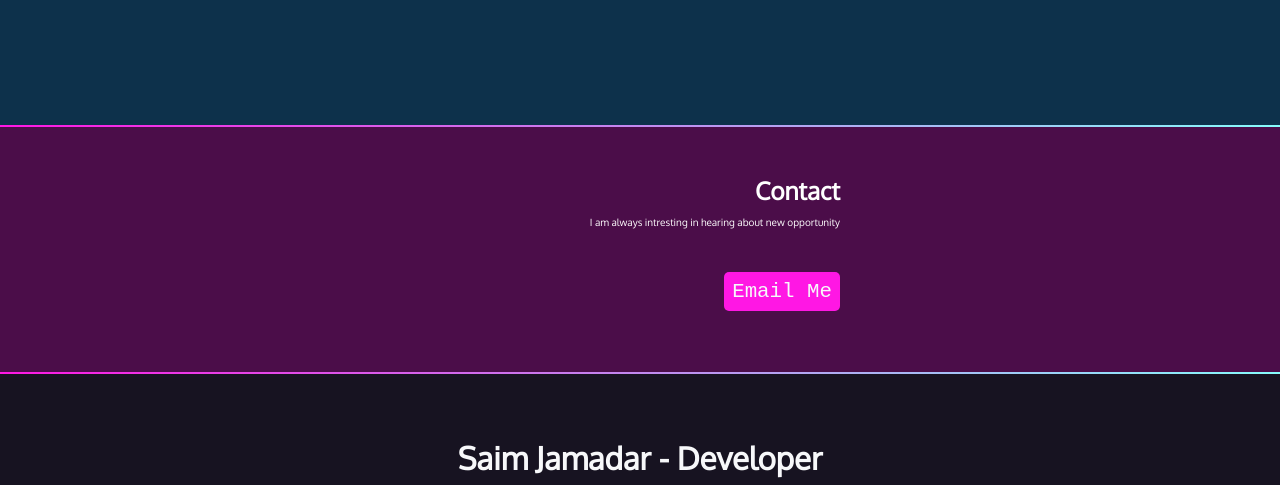
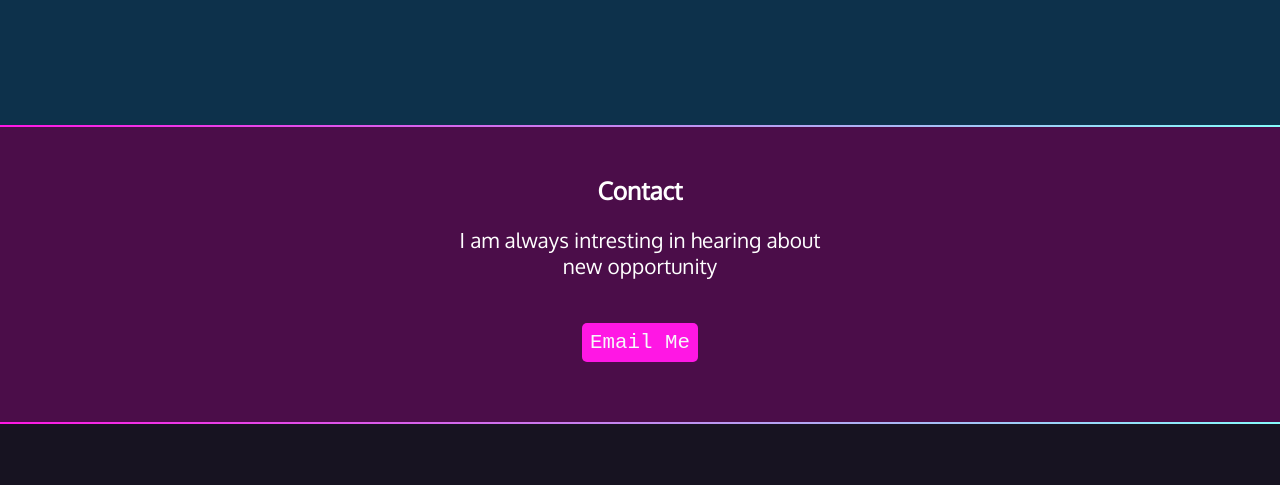
Before and after one commit to samjam003/portfolio, a plain HTML site: page index.html in a window 1280 px wide. Shown: the part 1729-2214 px from the top of the page. Drawn offline with Linux system fonts and the light colour scheme.

Commit message:
Update index.html

```diff
--- a/index.html
+++ b/index.html
@@ -95,11 +95,9 @@
 <div class="gradient"></div>
 <div class="section-plum">
 <section id="contact">
-  <div class="text">
     <h3>Contact</h3>
-    <p style="font-size:10px ;" >I am always intresting in hearing about new opportunity</p>
+    <p>I am always intresting in hearing about new opportunity</p>
     <p><a href="mailto:“jamadarsaim@gmail.com" class="button">Email Me</a></p>
-  </div>
 </section>
 </div>
 <div class="gradient"></div>
```
